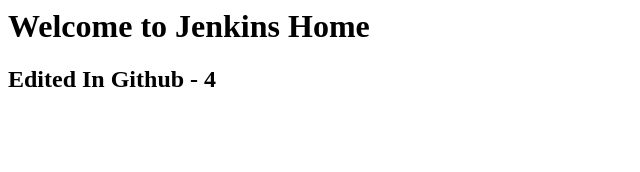
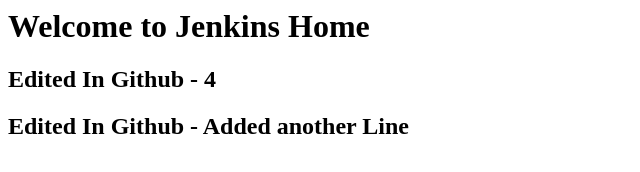
Before and after one commit to shiva-rrla/application-web, a plain HTML site: page index.html in a window 1280 px wide. Shown: the whole page, without its empty margins (0-640 px from the left). Drawn offline with Linux system fonts and the light colour scheme.

Commit message:
Update index.html

```diff
--- a/index.html
+++ b/index.html
@@ -1,2 +1,3 @@
 <h1>Welcome to Jenkins Home</h1>
 <h2>Edited In Github - 4</h2>
+<h2>Edited In Github - Added another Line</h2>
```
